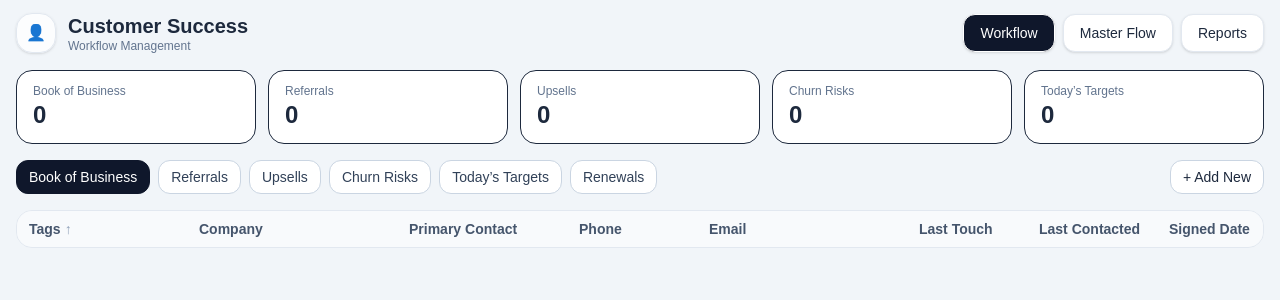
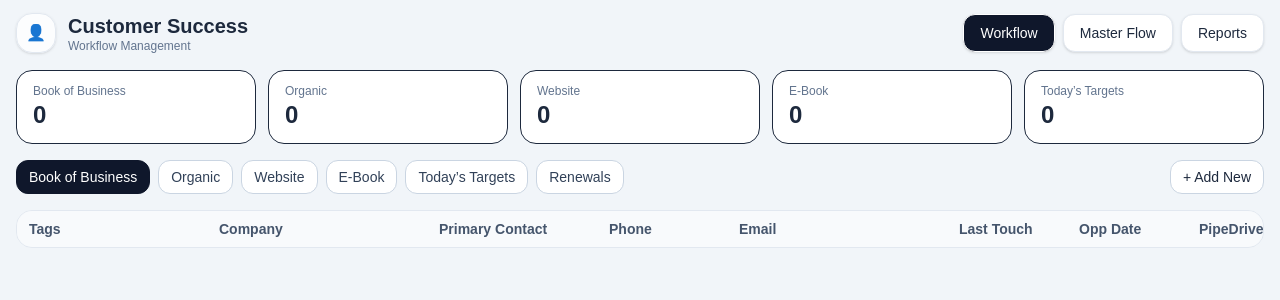
Before and after one commit to derekedwards5059-debug/cs-tracker, a Next.js app: page / in a window 1280 px wide. Shown: the top 300 px of the page. Built offline with nearby package versions, Linux system fonts and the light colour scheme.

Commit message:
Update CS Tracker workflow and fields

```diff
--- a/src/app/page.tsx
+++ b/src/app/page.tsx
@@ -5,7 +5,12 @@ import React from "react";
 /** =========================
  * Types & Utilities
  * ========================= */
-type Tag = "Referral" | "Upsell" | "Churn Risk";
+
+// NEW tag names (what you see in UI going forward)
+type Tag = "Organic" | "Website" | "E-Book";
+
+// Backward compat tag names that may already be in localStorage
+type LegacyTag = "Referral" | "Upsell" | "Churn Risk";
 
 type Row = {
   id: string;
@@ -14,22 +19,30 @@ type Row = {
   phone: string;
   email: string;
   lastTouch: string;       // mm/dd/yyyy
-  lastContacted: string;   // mm/dd/yyyy
-  signedDate?: string;     // mm/dd/yyyy
+
+  // kept for backward compatibility (we just don't display it anymore)
+  lastContacted?: string;  // mm/dd/yyyy
+
+  // stored key stays the same to preserve data
+  signedDate?: string;     // mm/dd/yyyy (label shown as "Opp Date")
+
   pipedriveUrl?: string;
   notes?: string;
+
+  // after migration, always Tag[]
   tags: Tag[];
+
   target?: boolean;
   hideRenewal?: boolean;
 };
 
-// localStorage key (unchanged to preserve data)
+// localStorage key (UNCHANGED to preserve your data)
 const LS_KEY = "csw.book";
 
 /** Helpers */
 const uid = () => Math.random().toString(36).slice(2, 10);
-const fmt = (d: string) => d?.trim() || "";
-const todayStr = () => new Date().toLocaleDateString("en-US");
+
+const fmt = (d: string | undefined) => (d ?? "").trim();
 
 /** Safe parse mm/dd/yyyy -> Date | null */
 function parseMDY(mdy: string | undefined): Date | null {
@@ -49,20 +62,44 @@ function addYears(mdy: string | undefined, years: number): Date | null {
   return copy;
 }
 
-/** mm/dd/yyyy from Date */
-function toMDY(date: Date): string {
-  return date.toLocaleDateString("en-US");
+/** =========================
+ * Tag mapping (old -> new)
+ * ========================= */
+function toNewTag(t: Tag | LegacyTag): Tag {
+  if (t === "Referral") return "Organic";
+  if (t === "Upsell") return "Website";
+  if (t === "Churn Risk") return "E-Book";
+  return t; // already new
 }
 
-/** Non-destructive migration: add new fields if missing */
-function migrate(rows: Row[]): Row[] {
-  return rows.map((r) => ({
-    ...r,
-    signedDate: r.signedDate ?? "",
-    hideRenewal: r.hideRenewal ?? false,
-    target: r.target ?? false,
-    tags: Array.isArray(r.tags) ? r.tags : [],
-  }));
+/** Non-destructive migration: preserve rows, add fields, convert old tags */
+function migrate(rows: any[]): Row[] {
+  return (rows || []).map((r: any) => {
+    const rawTags: (Tag | LegacyTag)[] = Array.isArray(r.tags) ? r.tags : [];
+    const tags = rawTags.map(toNewTag).filter(Boolean) as Tag[];
+
+    return {
+      id: String(r.id ?? uid()),
+      company: fmt(r.company),
+      primaryContact: fmt(r.primaryContact),
+      phone: fmt(r.phone),
+      email: fmt(r.email),
+      lastTouch: fmt(r.lastTouch),
+
+      // keep existing value if present, but we won't render it
+      lastContacted: fmt(r.lastContacted),
+
+      // keep the same stored key to preserve existing values
+      signedDate: fmt(r.signedDate),
+
+      pipedriveUrl: fmt(r.pipedriveUrl),
+      notes: fmt(r.notes),
+
+      tags,
+      target: Boolean(r.target),
+      hideRenewal: Boolean(r.hideRenewal),
+    };
+  });
 }
 
 /** Load & Save */
@@ -73,7 +110,7 @@ function useLocalRows() {
     try {
       const raw = localStorage.getItem(LS_KEY);
       if (raw) {
-        const parsed = JSON.parse(raw) as Row[];
+        const parsed = JSON.parse(raw);
         setRows(migrate(parsed));
       } else {
         setRows([]);
@@ -102,9 +139,9 @@ const Card = ({ title, value }: { title: string; value: React.ReactNode }) => (
 
 const Badge = ({ t }: { t: Tag }) => {
   const map: Record<Tag, string> = {
-    Referral: "bg-sky-100 text-sky-700 border-sky-300",
-    Upsell: "bg-emerald-100 text-emerald-700 border-emerald-300",
-    "Churn Risk": "bg-rose-100 text-rose-700 border-rose-300",
+    Organic: "bg-sky-100 text-sky-700 border-sky-300",
+    Website: "bg-emerald-100 text-emerald-700 border-emerald-300",
+    "E-Book": "bg-rose-100 text-rose-700 border-rose-300",
   };
   return (
     <span className={`px-2 py-0.5 text-xs rounded-full border ${map[t]} whitespace-nowrap`}>
@@ -114,7 +151,7 @@ const Badge = ({ t }: { t: Tag }) => {
 };
 
 /** =========================
- * Resizable + Sortable Table
+ * Column Resize Table
  * ========================= */
 type Column<RowT> = {
   key: keyof RowT | string;
@@ -123,10 +160,6 @@ type Column<RowT> = {
   align?: "left" | "right" | "center";
   render?: (row: RowT) => React.ReactNode;
   headerRender?: () => React.ReactNode;
-
-  /** Sorting (optional) */
-  sortable?: boolean;                 // default true
-  sortBy?: (row: RowT) => string | number; // value read when sorting
 };
 
 function ResizableTable<RowT extends { id: string }>({
@@ -139,23 +172,16 @@ function ResizableTable<RowT extends { id: string }>({
   rowClassName?: string;
 }) {
   const MIN_W = 70;
-
-  // sorting state
-  const [sort, setSort] = React.useState<{ key: string; dir: "asc" | "desc" }>(() => ({
-    key: String(columns[0]?.key ?? ""),
-    dir: "asc",
-  }));
-
-  // widths & resize
   const [widths, setWidths] = React.useState<number[]>(
     columns.map((c) => Math.max(c.initPx ?? 140, MIN_W))
   );
-  const drag = React.useRef<{ idx: number; startX: number; startW: number; active: boolean }>({
-    idx: -1,
-    startX: 0,
-    startW: 0,
-    active: false,
-  });
+
+  const drag = React.useRef<{
+    idx: number;
+    startX: number;
+    startW: number;
+    active: boolean;
+  }>({ idx: -1, startX: 0, startW: 0, active: false });
 
   const onMouseMove = React.useCallback((e: MouseEvent) => {
     if (!drag.current.active) return;
@@ -176,37 +202,19 @@ function ResizableTable<RowT extends { id: string }>({
   }, [onMouseMove]);
 
   const startDrag = (idx: number, event: React.MouseEvent) => {
-    drag.current = { idx, startX: event.clientX, startW: widths[idx], active: true };
+    drag.current = {
+      idx,
+      startX: event.clientX,
+      startW: widths[idx],
+      active: true,
+    };
     document.body.style.cursor = "col-resize";
     window.addEventListener("mousemove", onMouseMove);
     window.addEventListener("mouseup", onMouseUp);
   };
 
-  // sorting helpers
-  function getSortVal(row: RowT, col: Column<RowT>): string | number {
-    if (col.sortBy) return col.sortBy(row);
-    const raw = (row as any)[col.key as string];
-    if (raw == null) return "";
-    return typeof raw === "number" ? raw : String(raw);
-  }
-
-  const sortedRows = React.useMemo(() => {
-    const col = columns.find((c) => String(c.key) === sort.key);
-    if (!col) return rows;
-    const dirMul = sort.dir === "asc" ? 1 : -1;
-
-    return [...rows].sort((a, b) => {
-      const av = getSortVal(a, col);
-      const bv = getSortVal(b, col);
-      if (typeof av === "number" && typeof bv === "number") {
-        return (av - bv) * dirMul;
-      }
-      return String(av).localeCompare(String(bv), undefined, { numeric: true }) * dirMul;
-    });
-  }, [rows, columns, sort]);
-
   return (
-    <div className="overflow-x-scroll rounded-2xl border border-slate-200 bg-white">
+    <div className="overflow-x-auto rounded-2xl border border-slate-200 bg-white">
       <table className="w-max text-sm table-fixed">
         <colgroup>
           {widths.map((w, i) => (
@@ -216,51 +224,31 @@ function ResizableTable<RowT extends { id: string }>({
 
         <thead className="bg-slate-50 text-slate-600 select-none">
           <tr className="text-left">
-            {columns.map((c, i) => {
-              const sortable = c.sortable !== false;
-              const isActive = String(c.key) === sort.key;
-              return (
+            {columns.map((c, i) => (
               <th key={String(c.key)} className="relative font-semibold">
                 <div
                   className={`px-3 py-2 whitespace-nowrap ${
-                      c.align === "right"
-                        ? "text-right"
-                        : c.align === "center"
-                        ? "text-center"
-                        : "text-left"
-                    } ${sortable ? "cursor-pointer" : ""}`}
-                    onClick={() => {
-                      if (!sortable) return;
-                      const k = String(c.key);
-                      setSort((s) =>
-                        s.key === k ? { key: k, dir: s.dir === "asc" ? "desc" : "asc" } : { key: k, dir: "asc" }
-                      );
-                    }}
+                    c.align === "right" ? "text-right" : c.align === "center" ? "text-center" : "text-left"
+                  }`}
                   title={typeof c.label === "string" ? c.label : undefined}
                 >
                   {c.headerRender ? c.headerRender() : c.label}
-                    {isActive && (
-                      <span className="ml-1 text-slate-400">{sort.dir === "asc" ? "↑" : "↓"}</span>
-                    )}
                 </div>
-
-                  {/* wider drag handle for easier grab */}
                 <span
                   onMouseDown={(e) => startDrag(i, e)}
-                    className="absolute top-0 -right-1 h-full w-2 cursor-col-resize"
+                  className="absolute top-0 right-0 h-full w-1 cursor-col-resize"
                 />
               </th>
-              );
-            })}
+            ))}
           </tr>
         </thead>
 
         <tbody>
-          {sortedRows.map((r) => (
+          {rows.map((r) => (
             <tr key={r.id} className={`border-t border-slate-100 ${rowClassName}`}>
               {columns.map((c) => (
                 <td key={String(c.key)} className="px-3 py-2 whitespace-nowrap">
-                  {c.render ? (c.render(r) as React.ReactNode) : ((r as any)[c.key] as React.ReactNode)}
+                  {c.render ? c.render(r) : ((r as any)[c.key] as React.ReactNode)}
                 </td>
               ))}
             </tr>
@@ -271,7 +259,7 @@ function ResizableTable<RowT extends { id: string }>({
   );
 }
 
-/** Editable cell (no wrap, click to edit, no text wrap even in input) */
+/** Editable cell (no wrap) */
 function Editable({
   value,
   onCommit,
@@ -327,17 +315,18 @@ function Editable({
 export default function CustomerSuccessApp() {
   const [screen, setScreen] = React.useState<"Workflow" | "Master Flow" | "Reports">("Workflow");
   const [rows, setRows] = useLocalRows();
+
   const [workflowTab, setWorkflowTab] = React.useState<
-    "Book of Business" | "Referrals" | "Upsells" | "Churn Risks" | "Today’s Targets" | "Renewals"
+    "Book of Business" | "Organic" | "Website" | "E-Book" | "Today’s Targets" | "Renewals"
   >("Book of Business");
 
   const counts = React.useMemo(() => {
     const has = (t: Tag) => rows.filter((r) => r.tags.includes(t)).length;
     return {
       book: rows.length,
-      ref: has("Referral"),
-      ups: has("Upsell"),
-      churn: has("Churn Risk"),
+      organic: has("Organic"),
+      website: has("Website"),
+      ebook: has("E-Book"),
       targets: rows.filter((r) => r.target).length,
     };
   }, [rows]);
@@ -345,12 +334,12 @@ export default function CustomerSuccessApp() {
   /** Derived views */
   const viewRows = React.useMemo(() => {
     switch (workflowTab) {
-      case "Referrals":
-        return rows.filter((r) => r.tags.includes("Referral"));
-      case "Upsells":
-        return rows.filter((r) => r.tags.includes("Upsell"));
-      case "Churn Risks":
-        return rows.filter((r) => r.tags.includes("Churn Risk"));
+      case "Organic":
+        return rows.filter((r) => r.tags.includes("Organic"));
+      case "Website":
+        return rows.filter((r) => r.tags.includes("Website"));
+      case "E-Book":
+        return rows.filter((r) => r.tags.includes("E-Book"));
       case "Today’s Targets":
         return rows.filter((r) => r.target);
       case "Renewals": {
@@ -383,7 +372,7 @@ export default function CustomerSuccessApp() {
         phone: "",
         email: "",
         lastTouch: "",
-        lastContacted: "",
+        lastContacted: "", // retained but not shown
         signedDate: "",
         pipedriveUrl: "",
         notes: "",
@@ -396,19 +385,17 @@ export default function CustomerSuccessApp() {
 
   const deleteRow = (id: string) => setRows((cur) => cur.filter((r) => r.id !== id));
 
-  /** Columns (NO WRAP + resizable + sortable) */
+  /** Columns (Last Contacted removed, Signed Date label changed to Opp Date) */
   const baseCols: Column<Row>[] = [
     {
       key: "tags",
       label: "Tags",
-      initPx: 170,
-      sortable: false, // keep tags unsortable
+      initPx: 190,
       render: (r) => (
         <div className="flex items-center gap-2 whitespace-nowrap">
           {workflowTab === "Book of Business" ? (
-            ["Referral", "Upsell", "Churn Risk"].map((t) => {
-              const tag = t as Tag;
-              const checked = r.tags.includes(tag);
+            (["Organic", "Website", "E-Book"] as Tag[]).map((t) => {
+              const checked = r.tags.includes(t);
               return (
                 <label key={t} className="flex items-center gap-1 text-xs">
                   <input
@@ -416,7 +403,7 @@ export default function CustomerSuccessApp() {
                     checked={checked}
                     onChange={(e) =>
                       updateRow(r.id, {
-                        tags: e.target.checked ? [...r.tags, tag] : r.tags.filter((x) => x !== tag),
+                        tags: e.target.checked ? [...r.tags, t] : r.tags.filter((x) => x !== t),
                       })
                     }
                   />
@@ -433,7 +420,7 @@ export default function CustomerSuccessApp() {
     {
       key: "company",
       label: "Company",
-      initPx: 210,
+      initPx: 220,
       render: (r) => (
         <Editable value={fmt(r.company)} onCommit={(v) => updateRow(r.id, { company: v })} placeholder="Company" />
       ),
@@ -443,7 +430,11 @@ export default function CustomerSuccessApp() {
       label: "Primary Contact",
       initPx: 170,
       render: (r) => (
-        <Editable value={fmt(r.primaryContact)} onCommit={(v) => updateRow(r.id, { primaryContact: v })} placeholder="Name" />
+        <Editable
+          value={fmt(r.primaryContact)}
+          onCommit={(v) => updateRow(r.id, { primaryContact: v })}
+          placeholder="Name"
+        />
       ),
     },
     {
@@ -451,13 +442,13 @@ export default function CustomerSuccessApp() {
       label: "Phone",
       initPx: 130,
       render: (r) => (
-        <Editable value={fmt(r.phone)} onCommit={(v) => updateRow(r.id, { phone: v })} placeholder="Phone" className="tabular-nums" />
+        <Editable value={fmt(r.phone)} onCommit={(v) => updateRow(r.id, { phone: v })} placeholder="Phone" />
       ),
     },
     {
       key: "email",
       label: "Email",
-      initPx: 210,
+      initPx: 220,
       render: (r) => (
         <Editable value={fmt(r.email)} onCommit={(v) => updateRow(r.id, { email: v })} placeholder="Email" />
       ),
@@ -466,34 +457,30 @@ export default function CustomerSuccessApp() {
       key: "lastTouch",
       label: "Last Touch",
       initPx: 120,
-      sortBy: (r) => parseMDY(r.lastTouch)?.getTime() ?? 0,
       render: (r) => (
-        <Editable value={fmt(r.lastTouch)} onCommit={(v) => updateRow(r.id, { lastTouch: v })} placeholder="mm/dd/yyyy" />
-      ),
-    },
-    {
-      key: "lastContacted",
-      label: "Last Contacted",
-      initPx: 130,
-      sortBy: (r) => parseMDY(r.lastContacted)?.getTime() ?? 0,
-      render: (r) => (
-        <Editable value={fmt(r.lastContacted)} onCommit={(v) => updateRow(r.id, { lastContacted: v })} placeholder="mm/dd/yyyy" />
+        <Editable
+          value={fmt(r.lastTouch)}
+          onCommit={(v) => updateRow(r.id, { lastTouch: v })}
+          placeholder="mm/dd/yyyy"
+        />
       ),
     },
     {
       key: "signedDate",
-      label: "Signed Date",
+      label: "Opp Date",
       initPx: 120,
-      sortBy: (r) => parseMDY(r.signedDate || "")?.getTime() ?? 0,
       render: (r) => (
-        <Editable value={fmt(r.signedDate || "")} onCommit={(v) => updateRow(r.id, { signedDate: v })} placeholder="mm/dd/yyyy" />
+        <Editable
+          value={fmt(r.signedDate || "")}
+          onCommit={(v) => updateRow(r.id, { signedDate: v })}
+          placeholder="mm/dd/yyyy"
+        />
       ),
     },
     {
       key: "pipedriveUrl",
       label: "PipeDrive",
       initPx: 110,
-      sortable: false,
       render: (r) =>
         r.pipedriveUrl ? (
           <a
@@ -506,13 +493,17 @@ export default function CustomerSuccessApp() {
             Open
           </a>
         ) : (
-          <Editable value="" onCommit={(v) => updateRow(r.id, { pipedriveUrl: v })} placeholder="https://…" />
+          <Editable
+            value=""
+            onCommit={(v) => updateRow(r.id, { pipedriveUrl: v })}
+            placeholder="https://…"
+          />
         ),
     },
     {
       key: "notes",
       label: "Notes",
-      initPx: 260,
+      initPx: 280,
       render: (r) => (
         <Editable value={fmt(r.notes || "")} onCommit={(v) => updateRow(r.id, { notes: v })} placeholder="Notes…" />
       ),
@@ -521,7 +512,6 @@ export default function CustomerSuccessApp() {
       key: "target",
       label: "Target?",
       initPx: 90,
-      sortable: false,
       render: (r) => (
         <input type="checkbox" checked={!!r.target} onChange={(e) => updateRow(r.id, { target: e.target.checked })} />
       ),
@@ -530,21 +520,21 @@ export default function CustomerSuccessApp() {
       key: "actions",
       label: "",
       initPx: 90,
-      sortable: false,
       render: (r) => (
-        <button onClick={() => deleteRow(r.id)} className="px-3 py-1 rounded bg-rose-600 text-white text-sm hover:bg-rose-700 whitespace-nowrap">
+        <button
+          onClick={() => deleteRow(r.id)}
+          className="px-3 py-1 rounded bg-rose-600 text-white text-sm hover:bg-rose-700 whitespace-nowrap"
+        >
           Delete
         </button>
       ),
     },
   ];
 
-  // Additional column only visible in Renewals: Hide?
   const renewalHideCol: Column<Row> = {
     key: "hideRenewal",
     label: "Hide",
     initPx: 70,
-    sortable: false,
     render: (r) => (
       <input
         type="checkbox"
@@ -560,7 +550,6 @@ export default function CustomerSuccessApp() {
       ? [...baseCols.slice(0, baseCols.length - 2), renewalHideCol, ...baseCols.slice(-2)]
       : baseCols;
 
-  /** Layout */
   return (
     <main className="w-screen h-screen overflow-hidden bg-slate-100 text-slate-800 flex flex-col">
       {/* Top Header */}
@@ -592,9 +581,9 @@ export default function CustomerSuccessApp() {
         {/* Summary */}
         <div className="grid grid-cols-1 sm:grid-cols-5 gap-3">
           <Card title="Book of Business" value={counts.book} />
-          <Card title="Referrals" value={counts.ref} />
-          <Card title="Upsells" value={counts.ups} />
-          <Card title="Churn Risks" value={counts.churn} />
+          <Card title="Organic" value={counts.organic} />
+          <Card title="Website" value={counts.website} />
+          <Card title="E-Book" value={counts.ebook} />
           <Card title="Today’s Targets" value={counts.targets} />
         </div>
 
@@ -605,9 +594,9 @@ export default function CustomerSuccessApp() {
               {(
                 [
                   "Book of Business",
-                  "Referrals",
-                  "Upsells",
-                  "Churn Risks",
+                  "Organic",
+                  "Website",
+                  "E-Book",
                   "Today’s Targets",
                   "Renewals",
                 ] as const
@@ -616,7 +605,9 @@ export default function CustomerSuccessApp() {
                   key={t}
                   onClick={() => setWorkflowTab(t)}
                   className={`rounded-xl px-3 py-1.5 text-sm border whitespace-nowrap ${
-                    workflowTab === t ? "bg-slate-900 text-white border-slate-900" : "bg-white text-slate-700 border-slate-300"
+                    workflowTab === t
+                      ? "bg-slate-900 text-white border-slate-900"
+                      : "bg-white text-slate-700 border-slate-300"
                   }`}
                 >
                   {t}
@@ -631,7 +622,6 @@ export default function CustomerSuccessApp() {
               </button>
             </div>
 
-            {/* Table */}
             <ResizableTable<Row> columns={columnsForTab} rows={viewRows} rowClassName="hover:bg-slate-50/40" />
           </>
         )}
@@ -640,20 +630,24 @@ export default function CustomerSuccessApp() {
           <div className="space-y-4">
             <div className="grid grid-cols-1 sm:grid-cols-4 gap-3">
               <Card title="Total Records" value={rows.length} />
-              <Card title="Referrals" value={rows.filter((r) => r.tags.includes("Referral")).length} />
-              <Card title="Upsells" value={rows.filter((r) => r.tags.includes("Upsell")).length} />
-              <Card title="Churn Risks" value={rows.filter((r) => r.tags.includes("Churn Risk")).length} />
+              <Card title="Organic" value={rows.filter((r) => r.tags.includes("Organic")).length} />
+              <Card title="Website" value={rows.filter((r) => r.tags.includes("Website")).length} />
+              <Card title="E-Book" value={rows.filter((r) => r.tags.includes("E-Book")).length} />
             </div>
 
             <ResizableTable<Row>
               columns={[
-                { key: "tags", label: "Tags", initPx: 160, sortable: false, render: (r) => (r.tags.length ? r.tags.map((t) => <Badge key={t} t={t} />) : "—") },
-                { key: "company", label: "Company", initPx: 200 },
-                { key: "primaryContact", label: "Primary Contact", initPx: 160 },
-                { key: "email", label: "Email", initPx: 220 },
-                { key: "lastTouch", label: "Last Touch", initPx: 120, sortBy: (r) => parseMDY(r.lastTouch)?.getTime() ?? 0 },
-                { key: "lastContacted", label: "Last Contacted", initPx: 140, sortBy: (r) => parseMDY(r.lastContacted)?.getTime() ?? 0 },
-                { key: "signedDate", label: "Signed Date", initPx: 120, sortBy: (r) => parseMDY(r.signedDate || "")?.getTime() ?? 0 },
+                {
+                  key: "tags",
+                  label: "Tags",
+                  initPx: 180,
+                  render: (r) => (r.tags.length ? r.tags.map((t) => <Badge key={t} t={t} />) : "—"),
+                },
+                { key: "company", label: "Company", initPx: 220 },
+                { key: "primaryContact", label: "Primary Contact", initPx: 170 },
+                { key: "email", label: "Email", initPx: 240 },
+                { key: "lastTouch", label: "Last Touch", initPx: 120 },
+                { key: "signedDate", label: "Opp Date", initPx: 120, render: (r) => fmt(r.signedDate || "") },
               ]}
               rows={rows}
             />
```
Lines whose indentation alone changed are shown as unchanged.
